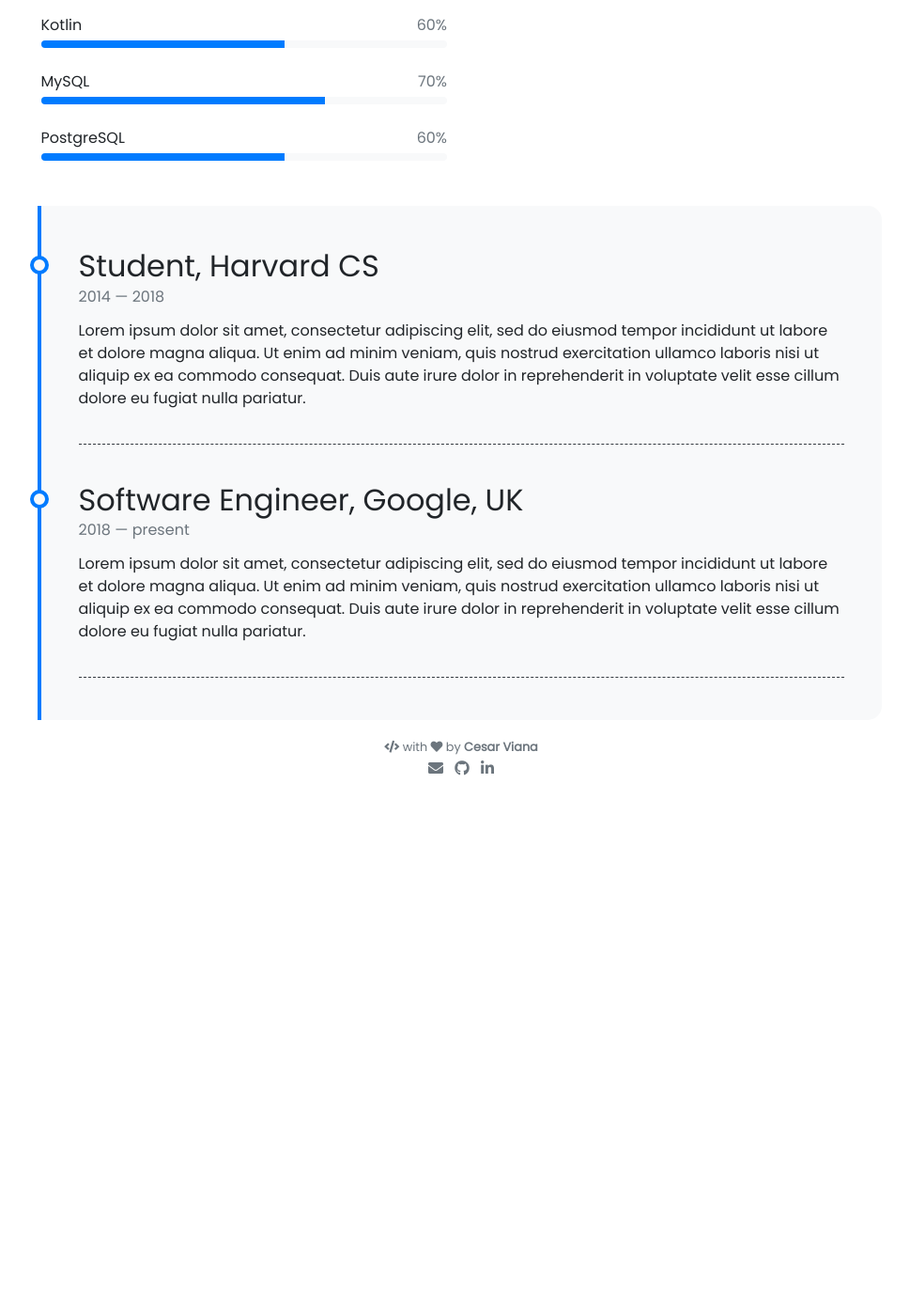
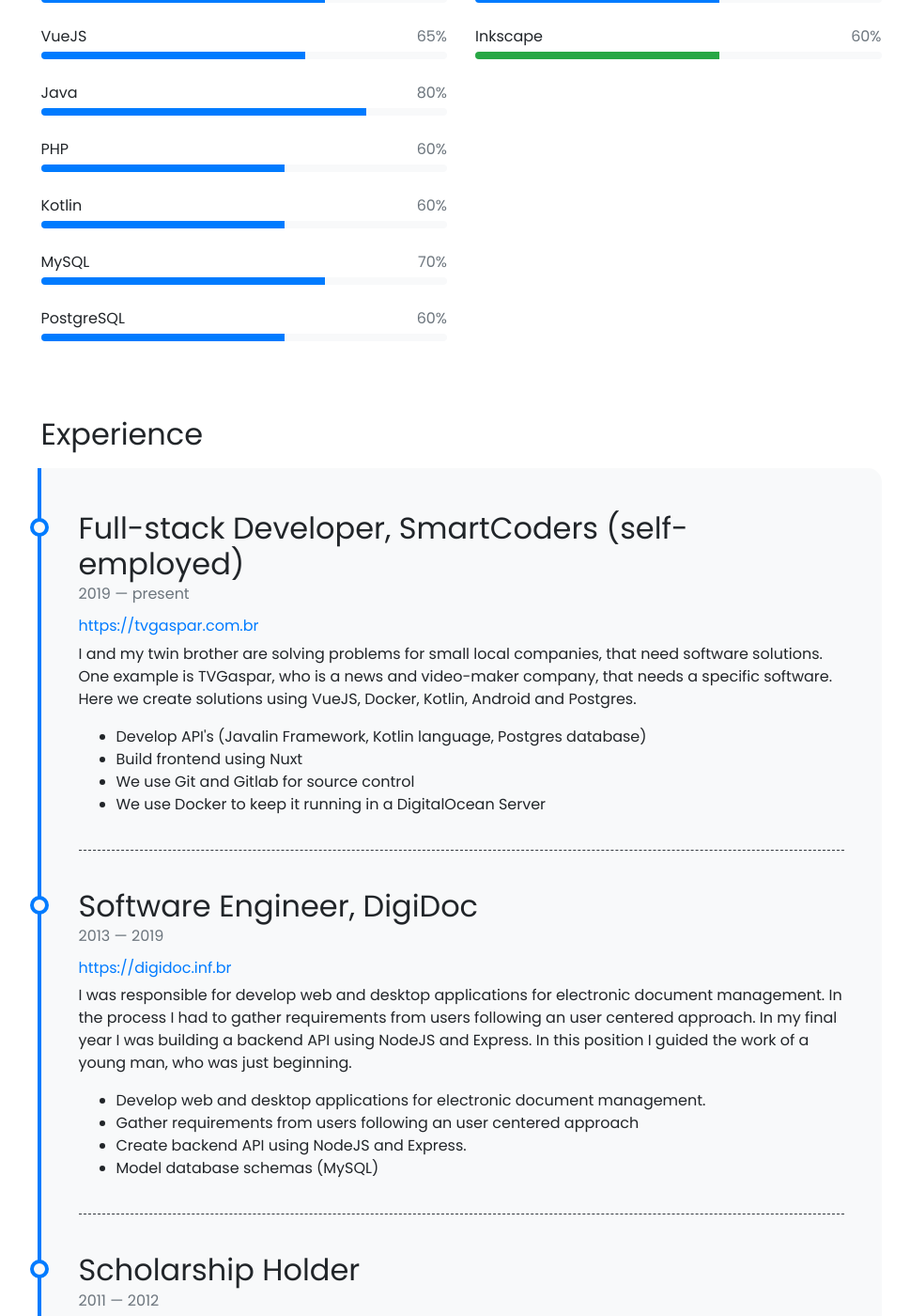
Before and after one commit to cesarviana/cesarviana.github.io, a Jekyll site: the page built from pages/index.md, in a window 1280 px wide and 1400 px high, scrolled down 1395 px. Shown: the whole window at 94% size, without its empty margins (149-1118 px from the left). Built offline with Jekyll 4.4.1, drawn with Linux system fonts in a browser that asks for light colours; nearby versions of some CDN libraries; emoji names are drawn with the system emoji font; before the commit the page ends 2241 px from its top, so only the background shows below that; some of the changed text lies outside the part shown.

Commit message:
Experiences, education

```diff
--- a/_config.yml
+++ b/_config.yml
@@ -5,7 +5,7 @@ description         : >-
                       use tabs over spaces
                       and never broke production.
 baseurl             : ""                     # Change to empty quotes if you are hosting your site at <your-username>.github.io directly
-repository          : cesarviana/cesarviana.github.io     # Change to <your-username>/<your-username>.github.io (or remove it if you don't need remote projects)
+repository          : cesarviana/cesarviana.github.io
 #remote_theme        : YoussefRaafatNasry/portfolYOU
 
 
--- a/_data/timeline.yml
+++ /dev/null
@@ -1,17 +0,0 @@
-- title: Student, Harvard CS
-  from: 2014
-  to: 2018
-  description: Lorem ipsum dolor sit amet, consectetur adipiscing elit,
-               sed do eiusmod tempor incididunt ut labore et dolore magna aliqua.
-               Ut enim ad minim veniam, quis nostrud exercitation ullamco laboris
-               nisi ut aliquip ex ea commodo consequat. Duis aute irure dolor in
-               reprehenderit in voluptate velit esse cillum dolore eu fugiat nulla pariatur.
-
-- title: Software Engineer, Google, UK
-  from: 2018
-  to: present
-  description: Lorem ipsum dolor sit amet, consectetur adipiscing elit,
-               sed do eiusmod tempor incididunt ut labore et dolore magna aliqua.
-               Ut enim ad minim veniam, quis nostrud exercitation ullamco laboris
-               nisi ut aliquip ex ea commodo consequat. Duis aute irure dolor in
-               reprehenderit in voluptate velit esse cillum dolore eu fugiat nulla pariatur.
--- /dev/null
+++ b/_data/timeline/education.yml
@@ -0,0 +1,17 @@
+- title: Master's in Applyed Computing, Univali
+  from: 2019
+  to: present
+  description: My research was related to developing interfaces for children to learn programming. I developed an Augmented Reality interface using a small projector to highlight tangible programming blocks. After that, I observed users (children 4-6) using the interface in kindergartens to assess its usability.
+  link: https://www.univali.br/graduacao/ciencia-da-computacao-itajai
+
+- title: Computer Science Degree, Univali/MCA
+  from: 2013
+  to: 2018
+  description: The CS course took five years. There was a huge focus on programming and software engineering, but we also learned a lot about artificial intelligence too.
+  link: https://www.univali.br/mca
+
+- title: Technical Degree, IFSC
+  from: 2011
+  to: 2013
+  description: Tech course, focused on Java programming. There I started my life in the technical area. We learned the basic concepts of programming, like classes, data structures, database management systems.
+  link: https://www.ifsc.edu.br/web/campus-gaspar
--- /dev/null
+++ b/_data/timeline/experience.yml
@@ -0,0 +1,31 @@
+- title: Full-stack Developer, SmartCoders (self-employed)
+  from: 2019
+  to: present
+  description: I and my twin brother are solving problems for small local companies, that need software solutions. One example is TVGaspar, who is a news and video-maker company, that needs a specific software. Here we create solutions using VueJS, Docker, Kotlin, Android and Postgres.
+  tasks:
+    - Develop API's (Javalin Framework, Kotlin language, Postgres database)
+    - Build frontend using Nuxt
+    - We use Git and Gitlab for source control
+    - We use Docker to keep it running in a DigitalOcean Server
+  link: https://tvgaspar.com.br
+
+- title: Software Engineer, DigiDoc
+  from: 2013
+  to: 2019
+  description: >
+    I was responsible for develop web and desktop applications for electronic document management. In the process I had to gather requirements from users following an user centered approach. In my final year I was building a backend API using NodeJS and Express. In this position I guided the work of a young man, who was just beginning.
+  tasks:
+    - Develop web and desktop applications for electronic document management.
+    - Gather requirements from users following an user centered approach
+    - Create backend API using NodeJS and Express.
+    - Model database schemas (MySQL)
+  link: https://digidoc.inf.br
+
+- title: Scholarship Holder
+  from: 2011
+  to: 2012
+  tasks:
+    - Monitor computer lab open to the community, and assist users in difficulties using the computer
+    - Collect and analyze data regarding the use of the laboratory
+    - Write a scientific article on the use of the laboratory
+  link: https://www.ifsc.edu.br/web/campus-gaspar
--- a/_includes/about/timeline.html
+++ b/_includes/about/timeline.html
@@ -1,11 +1,22 @@
 <div class="col mt-4">
+  <h2 class="mb-3">{{ include.title }}</h2>
   <div class="timeline-body bg-themed">
-    {% for item in site.data.timeline %}
+    {% for item in include.source %}
       <div class="timeline-item">
         <div class="content">
           <h2>{{ item.title }}</h2>
-          <h6 class="date">{{ item.from }} — {{ item.to }}</h6>
+          <h6 class="date">{{ item.from }} — {{ item.to }} </h6>
+          <h6><a href="{{ item.link }}" target="_blank">{{ item.link }}</a></h6>
+          {% if item.description %}
           <p>{{ item.description }}</p>
+          {% endif %}
+
+          <ul>
+            {% for task in item.tasks %}
+              <li>{{ task }}</li>
+            {% endfor %}
+          </ul>
+
         </div>
       </div>
     {% endfor %}
--- a/pages/index.md
+++ b/pages/index.md
@@ -10,7 +10,14 @@ weight: 3
 {% include landing.html %}
 
 Hi I am **{{ site.author.name }}** :wave:,<br>
-I’ve a Computer Science degree, and working experience with VueJS, PHP, Java and JavaScript. My life goal is to build applications to produce good impact in the world. I enjoy working in democratic teams, where developers can share their creativity and they are free to build. I like clean code, and think that to be clean, we must refactor early and often.
+Welcome to my online profile. Here I keep tracking of my programming skills, working experiences and education. I also have a [blog](/blog), where I try to keep track of my experiences as a software developer.
+
+About me, I’ve a Computer Science degree, and working experience with **VueJS**, **PHP**, **Java** and **JavaScript**. My life goal is to build applications to produce good impact in the world. I enjoy working in democratic teams, where developers can share their creativity and they are free to build. I like clean code, and think that to be clean, we must refactor early and often.
+
+My actual bucket list :pray: is:
+- [ ] Finish masters
+- [ ] Buy or build a house for my family
+- [ ] Visit pyramids
 
 Here are some websites and pages I’ve developed or contributed to:
 
@@ -29,5 +36,9 @@ Actually finishing master's in Applied Computing. Here are my work on that.
 </div>
 
 <div class="row">
-{% include about/timeline.html %}
+{% include about/timeline.html title="Experience" source=site.data.timeline.experience %}
 </div>
+
+<div class="row">
+{% include about/timeline.html title="Education" source=site.data.timeline.education %}
+</div>
```
Also changed, not shown: 1_rope_blocks.md (added, +7 -0 lines), _projects/1_rope_blocks.md (added, +7 -0 lines), _projects/2_tvgaspar.md (added, +7 -0 lines), assets/favicon.svg (added).
